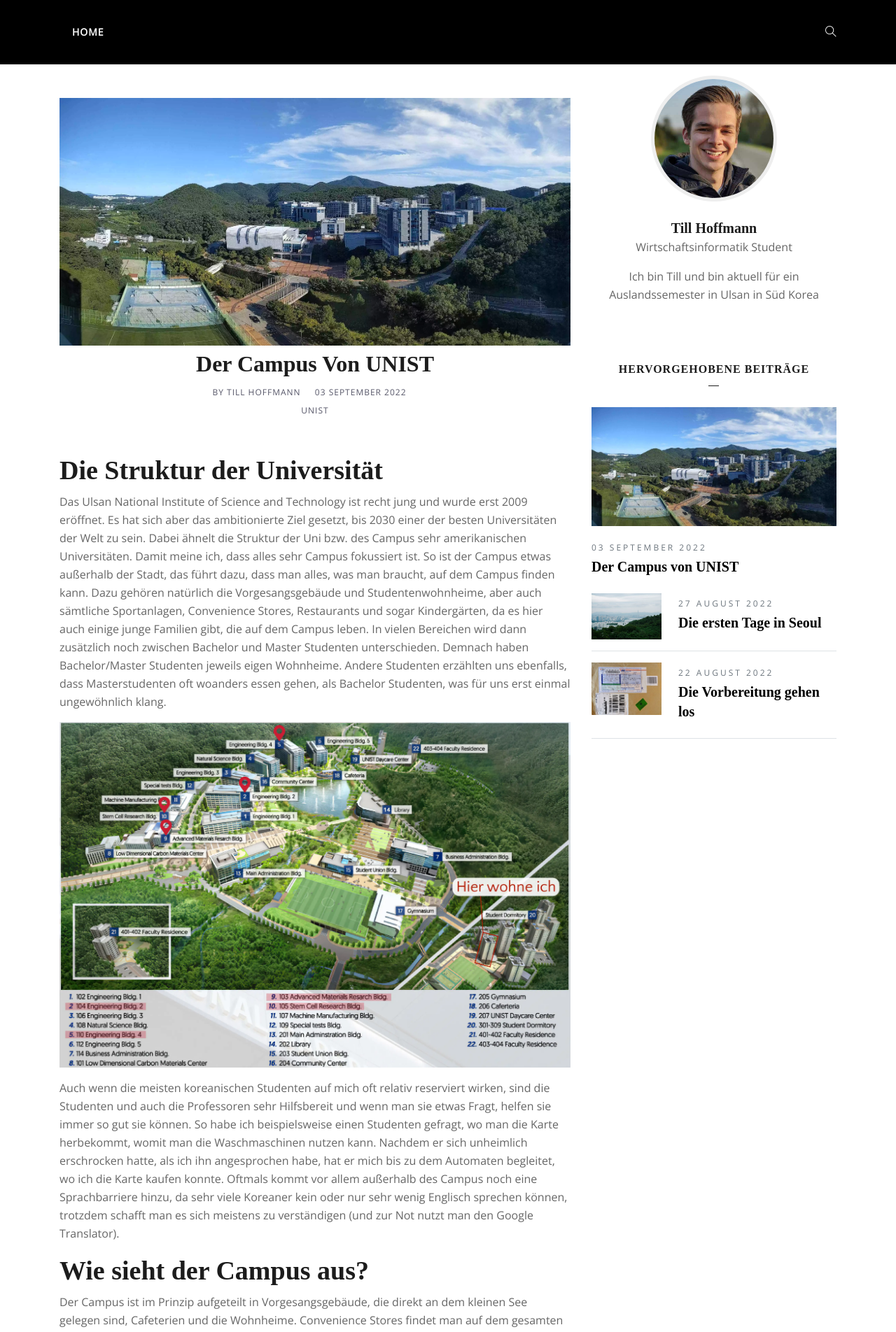
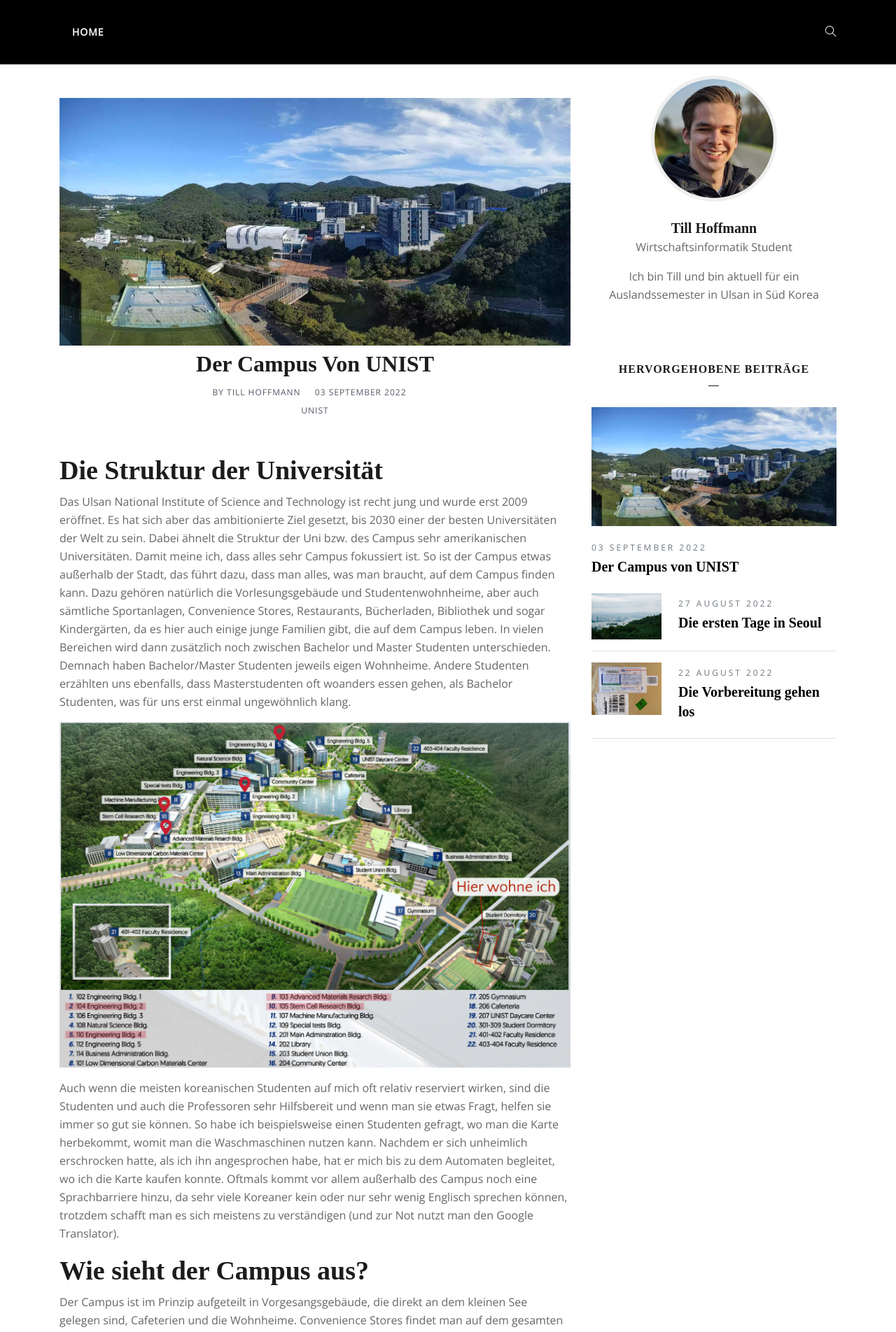
Before and after one commit to tillhoffmann1411/korea-blog, a Jekyll site: the page built from _posts/2022-09-04-einzug-ins-wohnheim.md, in a window 1280 px wide. Shown: the top 1904 px of the page at 70% size. Built offline with Jekyll 4.4.1, drawn with Linux system fonts in a browser that asks for light colours; some web fonts are replaced; comment, search, counter and statistics services are not loaded.

Commit message:
typo fix

```diff
--- a/_posts/2022-09-04-einzug-ins-wohnheim.md
+++ b/_posts/2022-09-04-einzug-ins-wohnheim.md
@@ -10,7 +10,7 @@
 ---
 
 # Die Struktur der Universität
-Das Ulsan National Institute of Science and Technology ist recht jung und wurde erst 2009 eröffnet. Es hat sich aber das ambitionierte Ziel gesetzt, bis 2030 einer der besten Universitäten der Welt zu sein. Dabei ähnelt die Struktur der Uni bzw. des Campus sehr amerikanischen Universitäten. Damit meine ich, dass alles sehr Campus fokussiert ist. So ist der Campus etwas außerhalb der Stadt, das führt dazu, dass man alles, was man braucht, auf dem Campus finden kann. Dazu gehören natürlich die Vorgesangsgebäude und Studentenwohnheime, aber auch sämtliche Sportanlagen, Convenience Stores, Restaurants und sogar Kindergärten, da es hier auch einige junge Familien gibt, die auf dem Campus leben. In vielen Bereichen wird dann zusätzlich noch zwischen Bachelor und Master Studenten unterschieden. Demnach haben Bachelor/Master Studenten jeweils eigen Wohnheime. Andere Studenten erzählten uns ebenfalls, dass Masterstudenten oft woanders essen gehen, als Bachelor Studenten, was für uns erst einmal ungewöhnlich klang.
+Das Ulsan National Institute of Science and Technology ist recht jung und wurde erst 2009 eröffnet. Es hat sich aber das ambitionierte Ziel gesetzt, bis 2030 einer der besten Universitäten der Welt zu sein. Dabei ähnelt die Struktur der Uni bzw. des Campus sehr amerikanischen Universitäten. Damit meine ich, dass alles sehr Campus fokussiert ist. So ist der Campus etwas außerhalb der Stadt, das führt dazu, dass man alles, was man braucht, auf dem Campus finden kann. Dazu gehören natürlich die Vorlesungsgebäude und Studentenwohnheime, aber auch sämtliche Sportanlagen, Convenience Stores, Restaurants, Bücherladen, Bibliothek und sogar Kindergärten, da es hier auch einige junge Familien gibt, die auf dem Campus leben. In vielen Bereichen wird dann zusätzlich noch zwischen Bachelor und Master Studenten unterschieden. Demnach haben Bachelor/Master Studenten jeweils eigen Wohnheime. Andere Studenten erzählten uns ebenfalls, dass Masterstudenten oft woanders essen gehen, als Bachelor Studenten, was für uns erst einmal ungewöhnlich klang.
 
 <img alt="UNIST Karte" src="assets/images/campus/unist-map.webp" class="img-fluid w-100"/>
 
```
